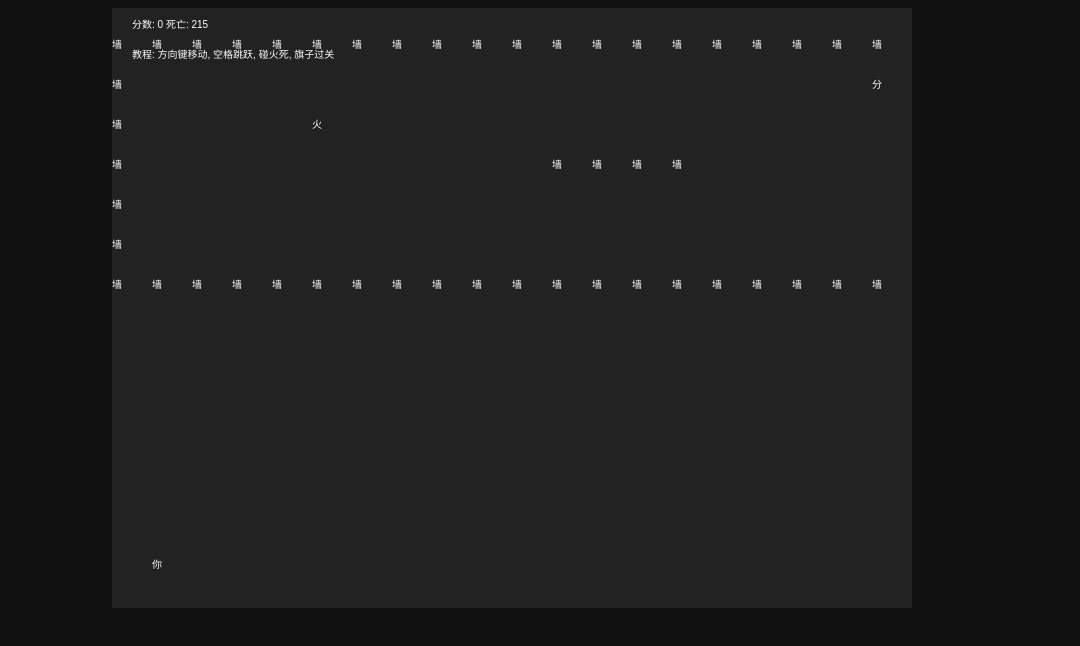
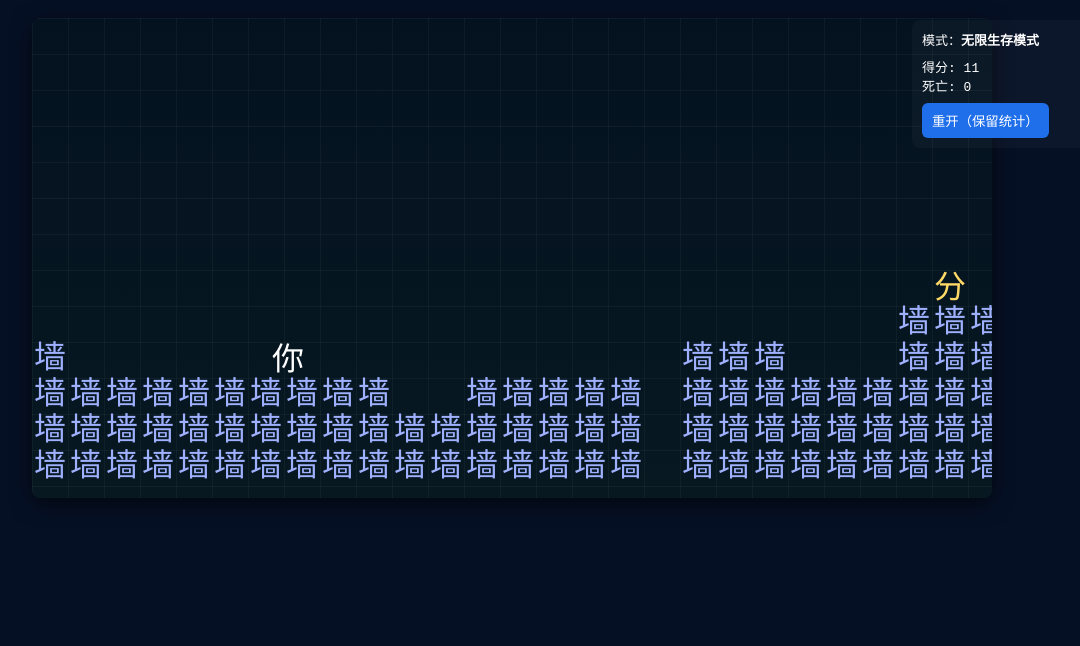
Before and after one commit to Jackie-pack/Jackie-pack.github.io, a plain HTML site: page index.html in a window 1280 px wide. Shown: the whole page, without its empty margins (128-1208 px from the left). Drawn offline with Linux system fonts and the light colour scheme.

Commit message:
Update index.html

```diff
--- a/index.html
+++ b/index.html
@@ -1,175 +1,304 @@
-<!DOCTYPE html>
-<html lang="zh">
+<!doctype html>
+<html lang="zh-CN">
 <head>
-<meta charset="UTF-8">
-<title>文字平台跳跃 - 教程+无限模式</title>
+  <meta charset="utf-8" />
+  <meta name="viewport" content="width=device-width,initial-scale=1" />
+  <title>文字平台跳跃 — 无限模式（死亡清积分，无提示）</title>
   <style>
-  body { background: #111; color: #fff; font-family: monospace; }
-  canvas { background: #222; display: block; margin: auto; }
+    html,body{height:100%;margin:0;background:#061025;color:#fff;font-family: monospace;}
+    #wrap{display:flex;justify-content:center;padding:18px;}
+    canvas{background:linear-gradient(180deg,#041220,#071821);border-radius:8px;box-shadow:0 6px 20px rgba(0,0,0,0.6);}
+    #ui{position:fixed;right:20px;top:20px;min-width:220px;}
+    .panel{background:rgba(255,255,255,0.03);padding:10px;border-radius:8px;}
+    button{background:#1f6feb;border:0;padding:8px 10px;border-radius:6px;color:white;cursor:pointer;}
   </style>
 </head>
 <body>
-<canvas id="game" width="800" height="600"></canvas>
+  <div id="wrap">
+    <canvas id="game" width="960" height="480"></canvas>
+  </div>
+  <div id="ui">
+    <div class="panel">
+      <div>模式：<strong>无限生存模式</strong></div>
+      <div style="margin-top:8px">得分: <span id="score">0</span></div>
+      <div>死亡: <span id="deaths">0</span></div>
+      <div style="margin-top:8px"><button id="restart">重开（保留统计）</button></div>
+    </div>
+  </div>
 <script>
 const canvas = document.getElementById('game');
 const ctx = canvas.getContext('2d');
+const scoreEl = document.getElementById('score');
+const deathsEl = document.getElementById('deaths');
+const restartBtn = document.getElementById('restart');
 
-let tileSize = 40;
-let gravity = 0.6;
-let jumpStrength = -12;
-let player = {x: 80, y: 0, vx: 0, vy: 0, onGround: false};
+const TILE = 36;
+const ROWS = Math.floor(canvas.height / TILE);
+const VISIBLE_COLS = Math.ceil(canvas.width / TILE) + 2;
+
+let mapCols = [];
+let score = 0, deaths = 0;
+let speedMultiplier = 1;
+
+const player = {
+  x: canvas.width * 0.25,
+  y: 0,
+  w: TILE * 0.6,
+  h: TILE * 0.9,
+  vx: 0,
+  vy: 0,
+  speed: 180,
+  jumpPower: 520,
+  onGround: false
+};
+
 let keys = {};
-let score = 0;
-let deaths = 0;
-let mode = 'tutorial';
-let world = [];
-let scrollX = 0;
-let spawnTimer = 0;
-let difficulty = 1;
+window.addEventListener('keydown', e => { keys[e.key.toLowerCase()] = true; });
+window.addEventListener('keyup', e => { keys[e.key.toLowerCase()] = false; });
 
-// 教程关卡（用文字）
-const tutorialMap = [
-  "墙墙墙墙墙墙墙墙墙墙墙墙墙墙墙墙墙墙墙墙",
-  "墙                  分               旗墙",
-  "墙    火                               墙",
-  "墙          墙墙墙墙                   墙",
-  "墙                                        墙",
-  "墙                                        墙",
-  "墙墙墙墙墙墙墙墙墙墙墙墙墙墙墙墙墙墙墙墙墙墙墙"
-];
+function emptyCol(){ return new Array(ROWS).fill(' '); }
 
-function initTutorial() {
-  world = tutorialMap.map(row => row.split(''));
-  player.x = tileSize;
-  player.y = canvas.height - tileSize*2;
-  scrollX = 0;
+function tileAt(col, row){
+  if(col < 0 || row < 0 || row >= ROWS) return ' ';
+  const c = mapCols[col];
+  if(!c) return ' ';
+  return c[row] || ' ';
 }
 
-function initInfinite() {
-  world = [];
-  scrollX = 0;
-  spawnTimer = 0;
-  difficulty = 1;
+function setTile(col, row, ch){ if(col < 0 || row < 0 || row >= ROWS) return; if(!mapCols[col]) mapCols[col] = emptyCol(); mapCols[col][row] = ch; }
+
+function generateColumn(){
+  if(!generateColumn.state) generateColumn.state = {runLeft:0, height: ROWS - 4};
+  const s = generateColumn.state;
+  const col = emptyCol();
+  if(s.runLeft > 0){
+    for(let r = s.height; r < ROWS; r++) col[r] = '墙';
+    s.runLeft -= 1;
+  } else {
+    if(Math.random() < 0.6){
+      s.runLeft = Math.floor(Math.random() * 4) + 2;
+      const dh = Math.floor((Math.random() - 0.5) * 3);
+      s.height = Math.max(ROWS - 10, Math.min(ROWS - 2, s.height + dh));
+      for(let r = s.height; r < ROWS; r++) col[r] = '墙';
+      s.runLeft -= 1;
+    }
+  }
+  for(let r = 0; r < ROWS; r++){
+    if(col[r] === '墙' && r > 0 && col[r-1] === ' '){
+      const p = Math.random();
+      if(p < 0.03) col[r-1] = '火';
+      else if(p < 0.10) col[r-1] = '分';
+      else if(p < 0.011) col[r-1] = '旗';
+    }
+  }
+  return col;
 }
 
-function getTile(x, y) {
-  if (mode === 'tutorial') {
-    let tx = Math.floor(x / tileSize);
-    let ty = Math.floor(y / tileSize);
-    if (ty < 0 || ty >= world.length || tx < 0 || tx >= world[0].length) return ' ';
-    return world[ty][tx];
-  } else {
-    let tx = Math.floor((x + scrollX) / tileSize);
-    let ty = Math.floor(y / tileSize);
-    if (ty < 0 || ty >= 15) return ' ';
-    if (world[ty] && world[ty][tx]) return world[ty][tx];
-    return ' ';
+function initMap(){
+  mapCols = [];
+  const safeStart = 6;
+  for(let i = 0; i < VISIBLE_COLS; i++){
+    const col = generateColumn();
+    if(i < safeStart){
+      for(let r = ROWS - 3; r < ROWS; r++) col[r] = '墙';
+    }
+    mapCols.push(col);
   }
 }
 
-function setTile(x, y, ch) {
-  if (!world[y]) world[y] = [];
-  world[y][x] = ch;
+function respawn(){
+  player.vx = player.vy = 0;
+  player.onGround = false;
+  player.x = canvas.width * 0.25;
+  const col = Math.floor(player.x / TILE);
+  let found = false;
+  for(let r = 0; r < ROWS; r++){
+    if(tileAt(col, r) === '墙'){
+      player.y = r * TILE - player.h - 0.5;
+      found = true; break;
+    }
+  }
+  if(!found){
+    for(let d = 1; d <= 10 && !found; d++){
+      for(const nc of [col + d, col - d]){
+        for(let r = 0; r < ROWS; r++){
+          if(tileAt(nc, r) === '墙'){
+            player.y = r * TILE - player.h - 0.5; found = true; break;
+          }
+        }
+        if(found) break;
+      }
+    }
+  }
+  if(!found){
+    player.y = (ROWS - 4) * TILE - player.h;
+  }
 }
 
-function update() {
-  // 控制
-  if (keys['ArrowLeft'] || keys['a']) player.vx = -5;
-  else if (keys['ArrowRight'] || keys['d']) player.vx = 5;
+let spawnAcc = 0;
+const spawnInterval = 0.45;
+
+function updateSpawner(dt){
+  spawnAcc += dt * speedMultiplier;
+  if(spawnAcc >= spawnInterval){
+    const n = Math.floor(spawnAcc / spawnInterval);
+    for(let i = 0; i < n; i++){
+      mapCols.shift();
+      mapCols.push(generateColumn());
+      score += 1;
+      speedMultiplier = Math.min(3.5, speedMultiplier + 0.004);
+    }
+    spawnAcc = spawnAcc % spawnInterval;
+    updateUI();
+  }
+}
+
+function updateUI(){
+  scoreEl.textContent = score;
+  deathsEl.textContent = deaths;
+}
+
+function rectIntersectsTile(px, py, pw, ph, tc, tr){
+  const tx = tc * TILE, ty = tr * TILE;
+  return !(px + pw <= tx || px >= tx + TILE || py + ph <= ty || py >= ty + TILE);
+}
+
+function physicsStep(dt){
+  const left = keys['arrowleft'] || keys['a'];
+  const right = keys['arrowright'] || keys['d'];
+  const jump = keys[' '] || keys['spacebar'];
+  if(left) player.vx = -player.speed;
+  else if(right) player.vx = player.speed;
   else player.vx = 0;
 
-  if ((keys['ArrowUp'] || keys[' '] || keys['w']) && player.onGround) {
-    player.vy = jumpStrength;
-    player.onGround = false;
+  player.vy += 1400 * dt;
+  if(jump && player.onGround){ player.vy = -player.jumpPower; player.onGround = false; }
+
+  let nx = player.x + player.vx * dt;
+  let ny = player.y + player.vy * dt;
+
+  const topRow = Math.floor(player.y / TILE);
+  const bottomRow = Math.floor((player.y + player.h - 1) / TILE);
+  if(player.vx !== 0){
+    const col = player.vx > 0 ? Math.floor((nx + player.w)/TILE) : Math.floor(nx / TILE);
+    for(let row = topRow; row <= bottomRow; row++){
+      const ch = tileAt(col, row);
+      if(ch !== ' ' && ch !== '分' && ch !== '旗'){
+        if(rectIntersectsTile(nx, player.y, player.w, player.h, col, row)){
+          if(player.vx > 0) nx = col * TILE - player.w - 0.001;
+          else nx = (col + 1) * TILE + 0.001;
+          player.vx = 0; break;
         }
-
-  player.vy += gravity;
-  player.x += player.vx;
-  player.y += player.vy;
-
-  // 碰撞检测
-  player.onGround = false;
-  for (let dy = -1; dy <= 1; dy++) {
-    for (let dx = -1; dx <= 1; dx++) {
-      let tile = getTile(player.x + dx * tileSize / 2, player.y + dy * tileSize / 2);
-      if (tile === '墙') {
-        let px = Math.floor((player.x) / tileSize) * tileSize;
-        let py = Math.floor((player.y) / tileSize) * tileSize;
-        if (dy > 0) { player.y = py; player.vy = 0; player.onGround = true; }
-        if (dy < 0) { player.y = py + tileSize; player.vy = 0; }
-        if (dx !== 0) { player.x -= player.vx; player.vx = 0; }
-      }
-      if (tile === '火') {
-        deaths++;
-        if (mode === 'tutorial') initTutorial(); else initInfinite();
-        return;
-      }
-      if (tile === '分') {
-        score++;
-        setTile(Math.floor((player.x + dx * tileSize / 2) / tileSize), Math.floor((player.y + dy * tileSize / 2) / tileSize), ' ');
-      }
-      if (tile === '旗' && mode === 'tutorial') {
-        mode = 'infinite';
-        initInfinite();
-        return;
       }
     }
   }
 
-  // 掉出地图死亡
-  if (player.y > canvas.height) {
-    deaths++;
-    if (mode === 'tutorial') initTutorial(); else initInfinite();
-    return;
+  let leftCol = Math.floor(nx / TILE);
+  let rightCol = Math.floor((nx + player.w - 1) / TILE);
+  player.onGround = false;
+  for(let c = leftCol; c <= rightCol; c++){
+    for(let r = Math.floor(ny / TILE); r <= Math.floor((ny + player.h - 1) / TILE); r++){
+      const ch = tileAt(c, r);
+      if(ch !== ' ' && ch !== '分' && ch !== '旗'){
+        if(rectIntersectsTile(nx, ny, player.w, player.h, c, r)){
+          if(player.vy > 0){
+            ny = r * TILE - player.h - 0.001;
+            player.vy = 0;
+            player.onGround = true;
+          } else if(player.vy < 0){
+            ny = (r + 1) * TILE + 0.001;
+            player.vy = 0;
           }
-
-  // 无限模式生成
-  if (mode === 'infinite') {
-    scrollX += 3;
-    spawnTimer -= 3;
-    if (spawnTimer <= 0) {
-      spawnTimer = tileSize;
-      for (let y = 0; y < 15; y++) {
-        if (Math.random() < 0.1 * difficulty) setTile(Math.floor((scrollX + canvas.width) / tileSize), y, '墙');
-        if (Math.random() < 0.02 * difficulty) setTile(Math.floor((scrollX + canvas.width) / tileSize), y, '火');
-        if (Math.random() < 0.02) setTile(Math.floor((scrollX + canvas.width) / tileSize), y, '分');
         }
-      difficulty += 0.001;
       }
     }
   }
 
-function draw() {
-  ctx.clearRect(0,0,canvas.width,canvas.height);
-  ctx.fillStyle = '#fff';
+  player.x = nx; player.y = ny;
 
-  let offsetX = mode === 'infinite' ? scrollX : 0;
+  const centerCol = Math.floor((player.x + player.w/2) / TILE);
+  const centerRow = Math.floor((player.y + player.h/2) / TILE);
+  const touched = tileAt(centerCol, centerRow);
 
-  for (let y = 0; y < world.length; y++) {
-    for (let x = 0; x < world[y].length; x++) {
-      let ch = world[y][x] || ' ';
-      if (ch !== ' ') {
-        ctx.fillText(ch, x * tileSize - offsetX, y * tileSize + tileSize);
+  if(touched === '分'){
+    score += 1;
+    setTile(centerCol, centerRow, ' ');
+    updateUI();
   }
+
+  if(touched === '火'){
+    deaths += 1;
+    score = 0;  // 死亡清积分
+    updateUI();
+    respawn();
+  }
+
+  if(touched === '旗'){
+    score += 10;
+    setTile(centerCol, centerRow, ' ');
+    updateUI();
+  }
+
+  if(player.y > canvas.height + 200){
+    deaths += 1;
+    score = 0;  // 掉下去死亡也清积分
+    updateUI();
+    respawn();
   }
 }
 
-  ctx.fillText('你', player.x - offsetX, player.y + tileSize);
-  ctx.fillText(`分数: ${score} 死亡: ${deaths}`, 20, 20);
-  ctx.fillText(mode === 'tutorial' ? '教程: 方向键移动, 空格跳跃, 碰火死, 旗子过关' : '无限模式', 20, 50);
+function draw(){
+  ctx.clearRect(0,0,canvas.width,canvas.height);
+  ctx.globalAlpha = 0.04; ctx.fillStyle = '#fff';
+  for(let x = 0; x < canvas.width; x += TILE) ctx.fillRect(x,0,1,canvas.height);
+  for(let y = 0; y < canvas.height; y += TILE) ctx.fillRect(0,y,canvas.width,1);
+  ctx.globalAlpha = 1;
+
+  ctx.textAlign = 'left'; ctx.textBaseline = 'top'; ctx.font = Math.floor(TILE * 0.9) + 'px monospace';
+
+  for(let c = 0; c < mapCols.length; c++){
+    for(let r = 0; r < ROWS; r++){
+      const ch = tileAt(c, r);
+      if(ch === ' ') continue;
+      const x = c * TILE; const y = r * TILE;
+      if(ch === '墙'){ ctx.fillStyle = '#9fb0ff'; ctx.fillText('墙', x+2, y+2); }
+      else if(ch === '分'){ ctx.fillStyle = '#ffd966'; ctx.fillText('分', x + (TILE - ctx.measureText('分').width)/2, y+4); }
+      else if(ch === '火'){ ctx.fillStyle = '#ff6a6a'; ctx.fillText('火', x+4, y+4); }
+      else if(ch === '旗'){ ctx.fillStyle = '#8af0a0'; ctx.fillText('旗', x+4, y+4); }
+      else { ctx.fillStyle = '#fff'; ctx.fillText(ch, x+4, y+2); }
+    }
   }
 
-function loop() {
-  update();
+  ctx.font = Math.floor(player.h) + 'px monospace'; ctx.fillStyle = '#fff';
+  ctx.fillText('你', Math.round(player.x), Math.round(player.y));
+}
+
+let last = null;
+function loop(ts){
+  if(!last) last = ts;
+  const dt = Math.min(0.05, (ts - last)/1000);
+  last = ts;
+  updateSpawner(dt);
+  physicsStep(dt);
   draw();
   requestAnimationFrame(loop);
 }
 
-window.addEventListener('keydown', e => keys[e.key] = true);
-window.addEventListener('keyup', e => keys[e.key] = false);
+function resetAll(){
+  score = 0;
+  deaths = 0;
+  speedMultiplier = 1;
+  initMap();
+  respawn();
+  updateUI();
+}
 
-initTutorial();
-loop();
+restartBtn.addEventListener('click', resetAll);
+
+initMap();
+respawn();
+updateUI();
+requestAnimationFrame(loop);
 </script>
 </body>
 </html>
```
Lines whose indentation alone changed are shown as unchanged.
